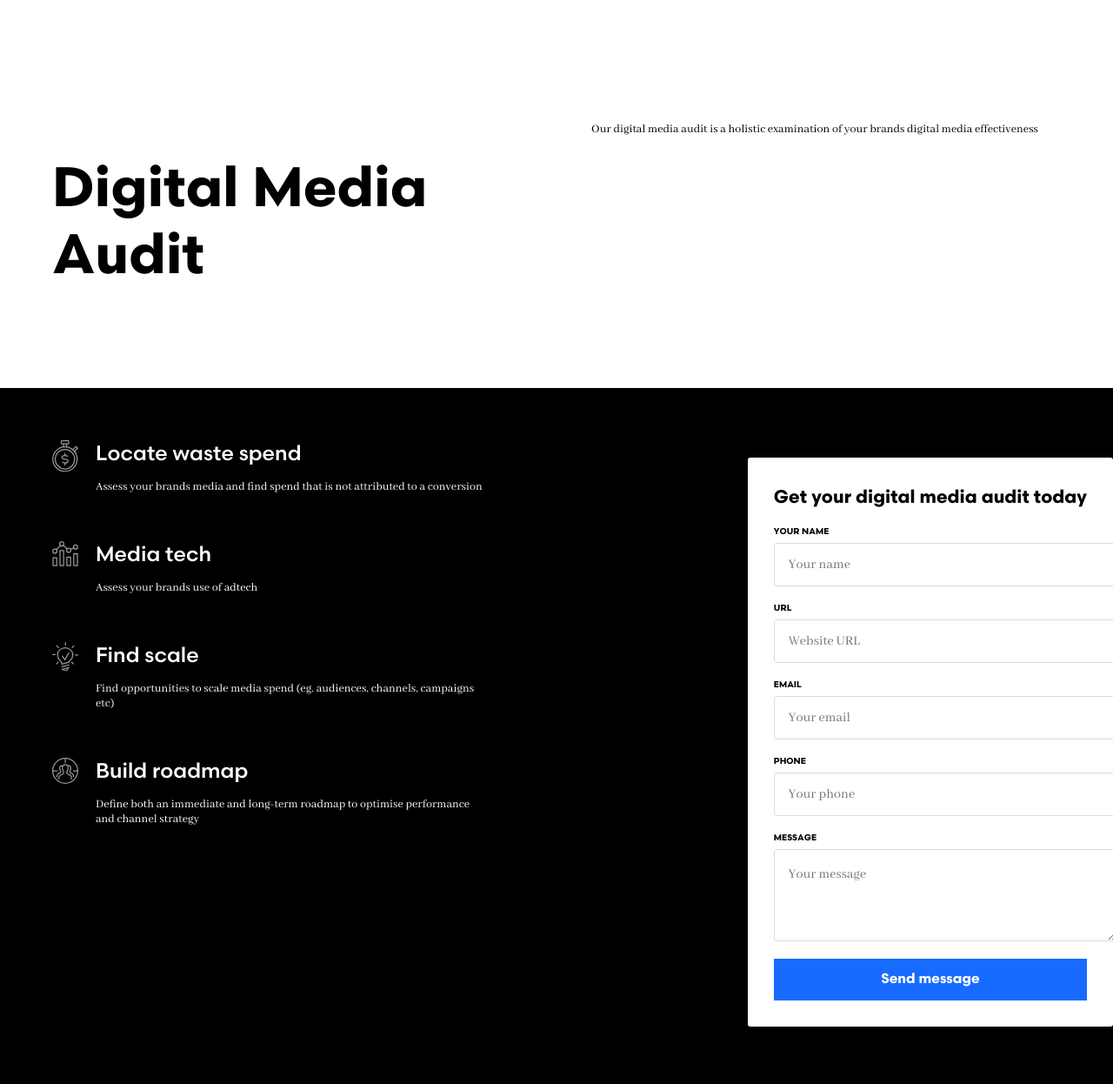
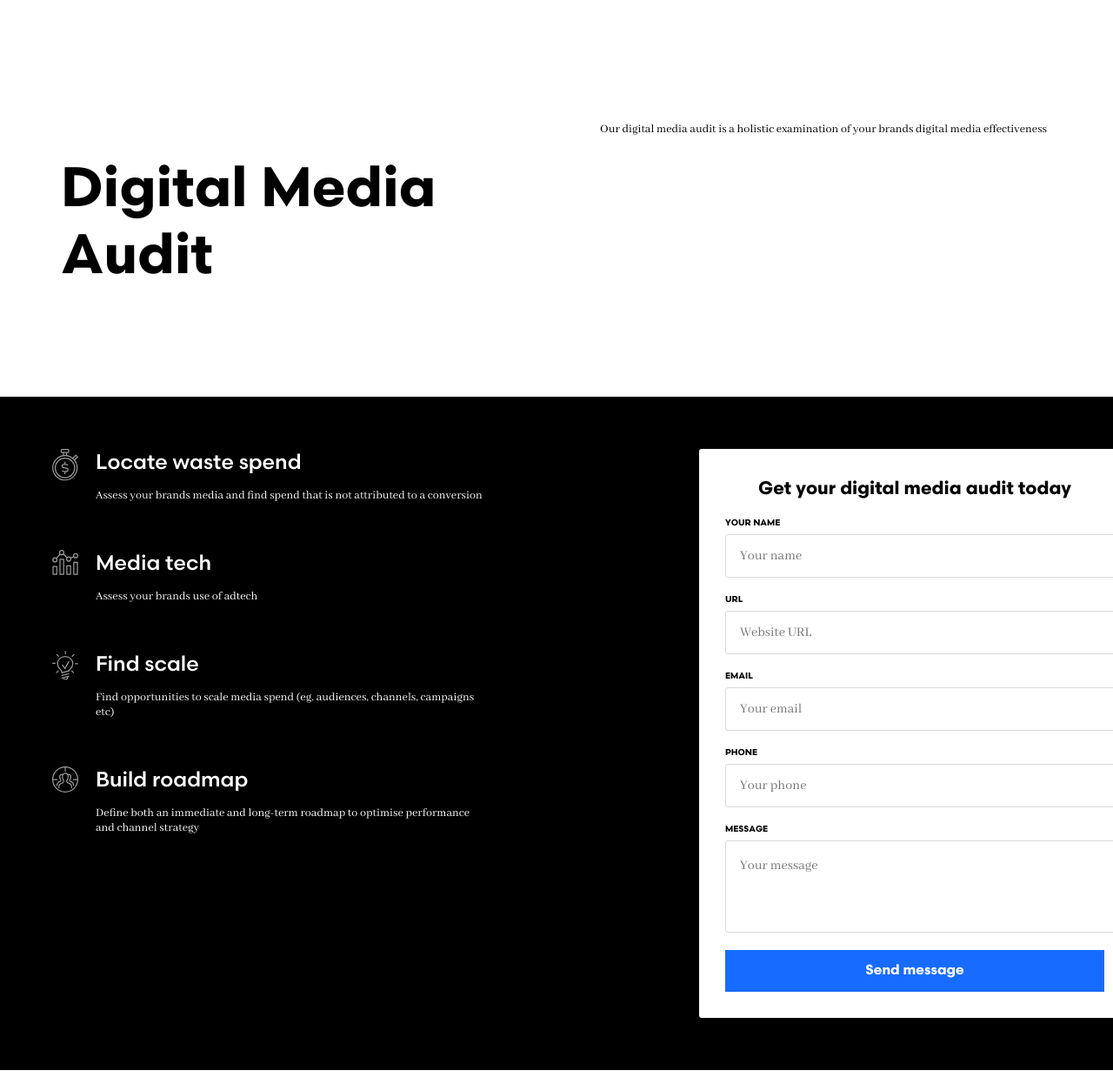
Before and after one commit to adampearson96/nextandco, a Gatsby site: page /digital-media-audit in a window 1280 px wide. Shown: the part 54-1300 px from the top of the page at 87% size. Built offline with nearby package versions, Linux system fonts and the light colour scheme; Gatsby itself is replaced by a stand-in of ours.

Commit message:
More padding tweaks

```diff
--- a/src/scss/about.scss
+++ b/src/scss/about.scss
@@ -173,10 +173,10 @@
     position: relative;
     width: 100%;
     background-color: unset;
-    padding: $spacing-small;
+    // padding: $spacing-small;
 
     @include devices(computer) {
-      padding: $spacing-extra-large;
+      // padding: $spacing-extra-large;
     }
 
     .inner-container {
--- a/src/scss/auditHeroSection.scss
+++ b/src/scss/auditHeroSection.scss
@@ -6,33 +6,43 @@
   width: 100%;
   padding: $spacing-small;
   background-color: $color-black;
+
   @include devices(computer) {
     padding: $spacing-large;
   }
+
   .inner-container {
     display: flex;
     flex-flow: column nowrap;
+    padding: 0;
+
     @include devices(computer) {
       flex-flow: row nowrap;
       justify-content: space-between;
+      padding: $spacing-small;
     }
+
     .col-one {
       flex: 0 1 auto;
       color: $color-white;
+
       @include devices(computer) {
         // width: 60%;
         max-width: 500px;
         // padding: $spacing-small;
       }
+
       .list-item {
         display: flex;
         flex-flow: row nowrap;
         margin-bottom: $spacing-large;
+
         .icon {
           display: block;
           flex: 0 0 auto;
           width: 30px;
           margin-right: $spacing-small;
+
           img {
             display: block;
             width: 100%;
@@ -40,9 +50,11 @@
             font-size: 0;
           }
         }
+
         .content {
           display: block;
           flex: 0 1 auto;
+
           h2 {
             font-size: 24px;
             line-height: 1.2916666667;
@@ -53,31 +65,39 @@
         }
       }
     }
+
     .col-two {
       flex: 0 1 auto;
+
       @include devices(computer) {
-        // width: 40%;
-        padding: $spacing-small;
+        width: 40%;
+        // padding: $spacing-small;
       }
+
       .form-container {
         background-color: $color-white;
         padding: $spacing-small;
         border-radius: 3px;
+
         @include devices(computer) {
           padding: $spacing-medium;
         }
+
         h2 {
           font-size: 16px;
           line-height: 2.25;
           text-align: center;
           margin-top: 0;
+
           @include devices(computer) {
             font-size: 21px;
             line-height: 1.5238095238;
           }
         }
+
         form {
           display: block;
+
           label {
             display: block;
             font-family: $ScandiaBold;
@@ -86,6 +106,7 @@
             font-weight: 700;
             margin-bottom: $spacing-large;
             text-transform: uppercase;
+
             input,
             textarea {
               display: block;
@@ -99,11 +120,13 @@
               border-radius: 3px;
               margin-top: $spacing-extra-small;
             }
+
             textarea {
               padding: $spacing-small;
               line-height: 1.5;
             }
           }
+
           button.submit {
             display: block;
             background-color: $color-blue;
--- a/src/scss/digitalMediaAudit.scss
+++ b/src/scss/digitalMediaAudit.scss
@@ -5,48 +5,62 @@
     display: block;
     position: relative;
     width: 100%;
-    padding: 20vh $spacing-small $spacing-small $spacing-small;
+    padding: 20vh $spacing-small $spacing-small;
+
     @include devices(computer) {
-      padding: 20vh $spacing-large $spacing-large $spacing-large;
+      padding: 20vh $spacing-extra-large $spacing-extra-large;
     }
+
     .inner-container {
       display: flex;
       flex-flow: column nowrap;
       margin: 0 auto;
+      padding: 0;
+
       @include devices(computer) {
         flex-flow: row nowrap;
+        padding: $spacing-small;
       }
+
       .col-one {
         display: block;
         flex: 0 1 auto;
         width: 100%;
+        padding-left: 0;
+
         @include devices(computer) {
           width: 50%;
         }
       }
+
       .col-two {
         display: block;
         flex: 0 1 auto;
         width: 100%;
+
         @include devices(computer) {
           width: 50%;
         }
       }
     }
   }
+
   #row-two {
     display: block;
     position: relative;
     width: 100%;
     padding: $spacing-small;
+
     @include devices(computer) {
       padding: $spacing-large;
     }
+
     .inner-container {
       display: flex;
       flex-flow: row nowrap;
       overflow-y: hidden;
       overflow-x: scroll;
+
       @include devices(computer) {
         flex-flow: row nowrap;
         justify-content: space-between;
@@ -54,6 +68,7 @@
         overflow-x: unset;
         overflow-y: unset;
       }
+
       .col-one,
       .col-two,
       .col-three {
@@ -63,24 +78,29 @@
         width: 200px;
         margin-right: $spacing-small;
         text-align: center;
+
         @include devices(computer) {
           margin-right: unset;
         }
+
         img {
           display: block;
           width: 100%;
           height: auto;
         }
+
         h3 {
           flex: 0 1 auto;
           font-family: $ScandiaMedium;
           font-size: 24px;
           line-height: 1.2916666667;
         }
+
         p {
           flex: 0 1 auto;
           font-size: 18px;
           line-height: 1.7777777778;
+
           span {
             display: block;
             font-size: 18px;
@@ -90,21 +110,25 @@
       }
     }
   }
+
   #row-three {
     display: block;
     position: relative;
     width: 100%;
     background-color: $color-black;
     padding: $spacing-large;
+
     .inner-container {
       display: flex;
       flex-flow: column nowrap;
       align-items: center;
+
       .col-one {
         display: block;
         flex: 0 1 auto;
         width: 100%;
         max-width: 100%;
+
         h2 {
           font-family: $ScandiaMedium;
           font-size: 36px;
@@ -113,21 +137,25 @@
           color: $color-white;
           text-align: center;
         }
+
         .scorecard {
           display: flex;
           flex-flow: column wrap;
           border: 1px solid $color-grey;
           justify-content: space-between;
           padding: $spacing-small;
+
           @include devices(ipad) {
             padding: $spacing-large;
           }
+
           .row {
             display: flex;
             flex-flow: row nowrap;
             flex: 0 1 auto;
             align-items: center;
             justify-content: space-between;
+
             h3 {
               flex: 0 1 auto;
               font-family: $ScandiaMedium;
@@ -137,17 +165,20 @@
               color: $color-grey;
               margin: 0;
             }
+
             p {
               flex: 0 1 auto;
               font-size: 18px;
               line-height: 1.7777777778;
               color: $color-white;
               max-width: 175px;
+
               @include devices(computer) {
                 max-width: 260px;
               }
             }
           }
+
           .col-two {
             align-items: center;
           }
@@ -155,28 +186,34 @@
       }
     }
   }
+
   #row-four {
     display: block;
     position: relative;
     width: 100%;
     background-color: unset;
     padding: $spacing-small;
+
     @include devices(computer) {
       padding: $spacing-extra-large;
     }
+
     .inner-container {
       display: flex;
       flex-flow: column nowrap;
       width: 100%;
       justify-content: center;
       align-items: center;
+
       .col-one {
         flex: 0 1 auto;
         text-align: center;
+
         h3 {
           font-family: $AbhayaLibre;
           @include responsive-font(2vw, 30px, 30px);
         }
+
         a.btn {
           align-self: center;
         }
```
